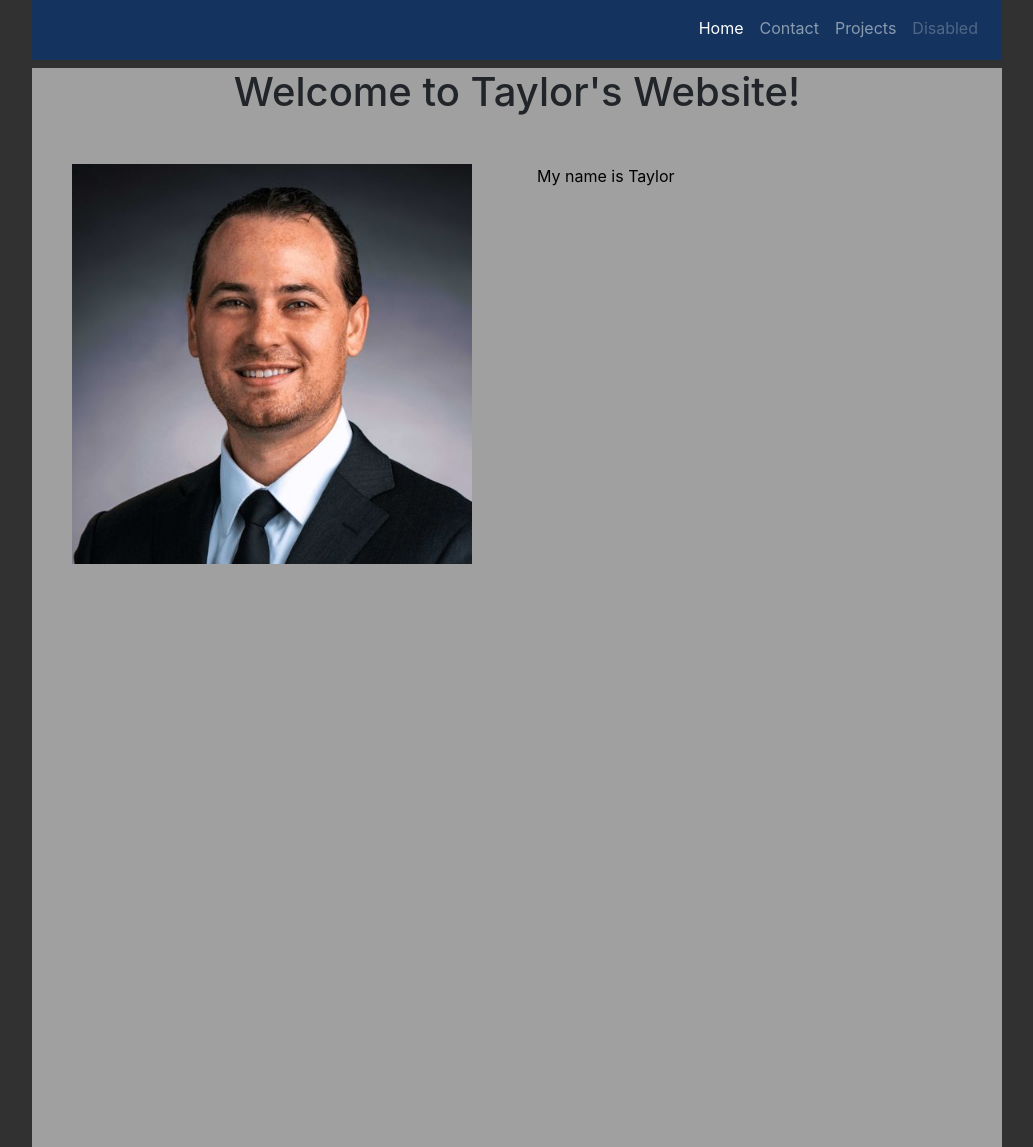
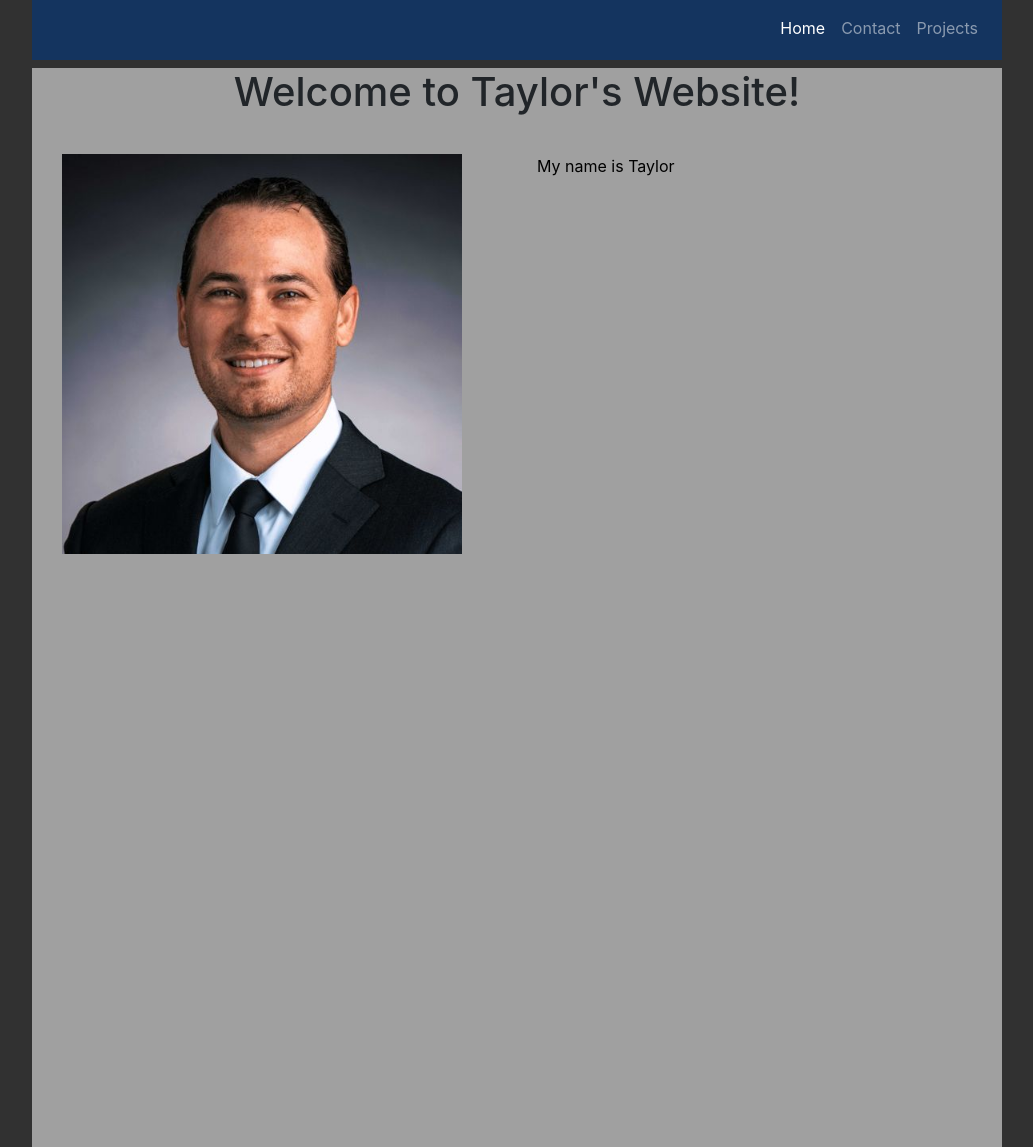
Before and after one commit to TaylorReininger/jhu_software_concepts, a Flask app: page / in a window 1280 px wide. Shown: the top 1147 px of the page, without its empty margins (123-1156 px from the left). Run offline with Flask 3, Linux system fonts and the light colour scheme.

Commit message:
Got navigation bar links working correctly with relative pathing.

```diff
--- a/module_1/static/main.css
+++ b/module_1/static/main.css
@@ -49,7 +49,7 @@
 
 /* This is a parent div to house side by side children */
 .float-container {
-    padding: 20px;
+    padding: 10px;
     display: block;
     overflow: auto;
 
--- a/module_1/templates/base.html
+++ b/module_1/templates/base.html
@@ -21,10 +21,19 @@
           <nav class="navbar navbar-expand-lg navbar-dark" style="background-color: #14345f; float: right;">
             <div class="collapse navbar-collapse" id="navbarNavAltMarkup">
               <div class="navbar-nav" >
-                <a class="nav-item nav-link active" href="#">Home <span class="sr-only">(current)</span></a>
-                <a class="nav-item nav-link" href="#">Contact</a>
-                <a class="nav-item nav-link" href="#">Projects</a>
-                <a class="nav-item nav-link disabled" href="#" tabindex="-1" aria-disabled="true">Disabled</a>
+
+
+
+
+
+                <a class="nav-item nav-link active" href="../">Home</a>
+                <a class="nav-item nav-link" href="../contact">Contact</a>
+                <a class="nav-item nav-link" href="../projects">Projects</a>
+
+
+
+
+
               </div>
             </div>
           </nav>
```
